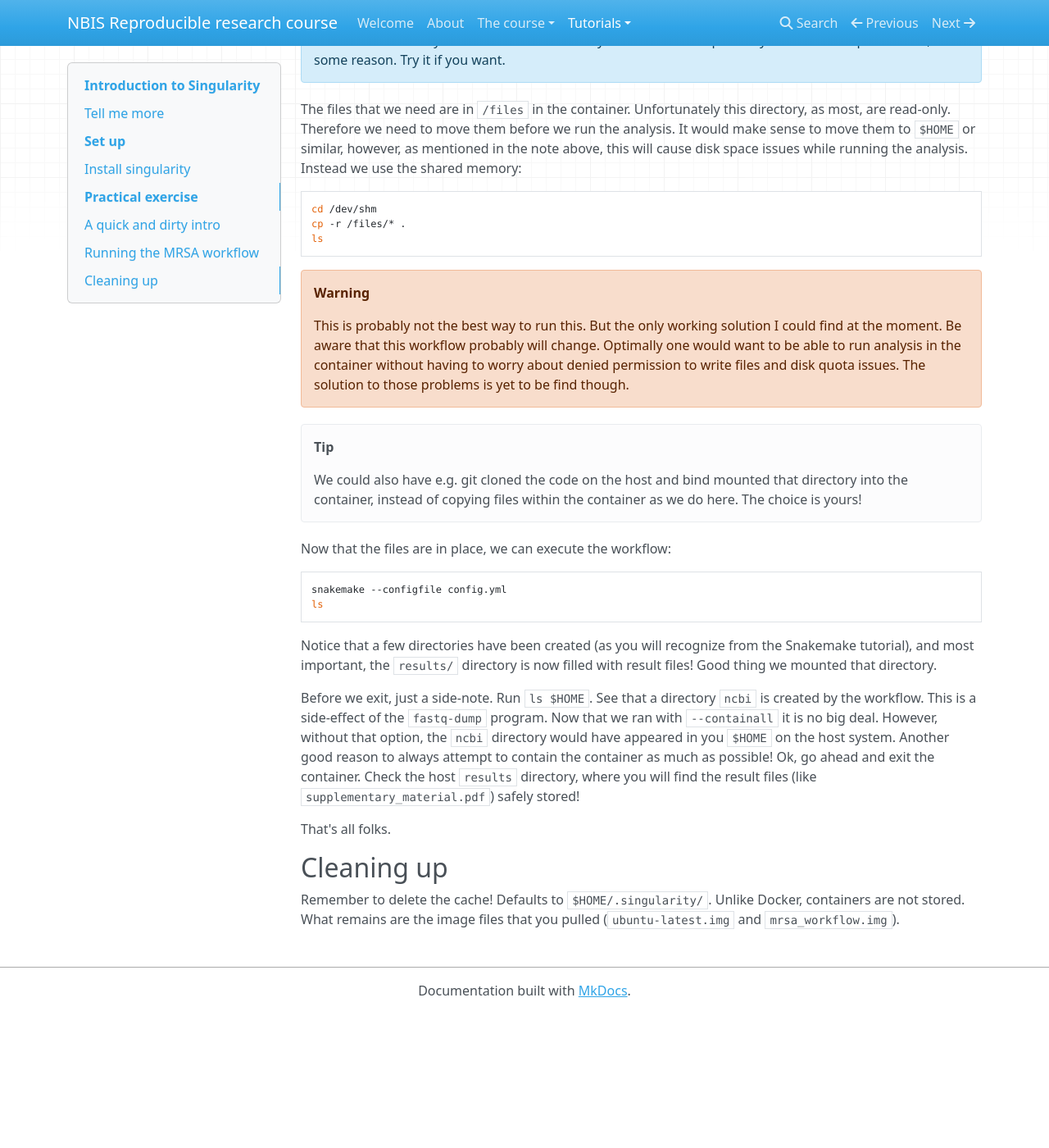
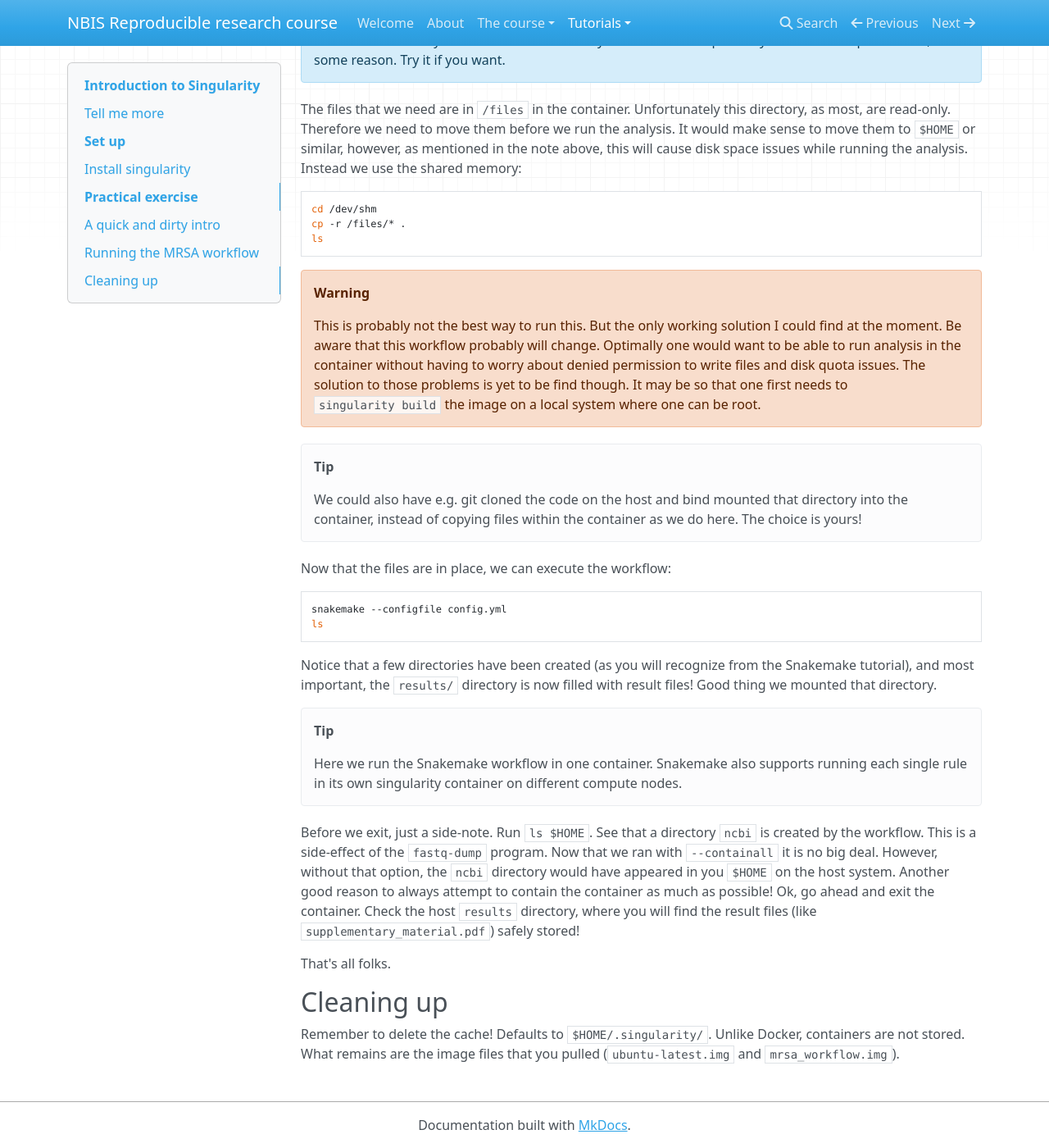
Before and after one commit to NBISweden/workshop-reproducible-research, an MkDocs documentation site: the page built from docs/singularity.md, in a window 1280 px wide and 1400 px high, scrolled down 2928 px. Shown: the whole window at 82% size. Built offline with MkDocs 1.6.1, drawn with Linux system fonts in a browser that asks for light colours; nearby versions of some CDN libraries; old or Windows-style settings are respelled for this version of MkDocs; before the commit the page ends 4164 px from its top, so only the background shows below that.

Commit message:
minor additions

````diff
--- a/docs/singularity.md
+++ b/docs/singularity.md
@@ -116,7 +116,7 @@ ls
 ```
 
 !!! warning
-    This is probably not the best way to run this. But the only working solution I could find at the moment. Be aware that this workflow probably will change. Optimally one would want to be able to run analysis in the container without having to worry about denied permission to write files and disk quota issues. The solution to those problems is yet to be find though.
+    This is probably not the best way to run this. But the only working solution I could find at the moment. Be aware that this workflow probably will change. Optimally one would want to be able to run analysis in the container without having to worry about denied permission to write files and disk quota issues. The solution to those problems is yet to be find though. It may be so that one first needs to `singularity build` the image on a local system where one can be root.
 
 !!! tip
     We could also have e.g. git cloned the code on the host and bind mounted that directory into the container, instead of copying files within the container as we do here. The choice is yours!
@@ -130,11 +130,13 @@ ls
 
 Notice that a few directories have been created (as you will recognize from the Snakemake tutorial), and most important, the `results/` directory is now filled with result files! Good thing we mounted that directory.
 
+!!! tip
+    Here we run the Snakemake workflow in one container. Snakemake also supports running each single rule in its own singularity container on different compute nodes.
+
 Before we exit, just a side-note. Run `ls $HOME`. See that a directory `ncbi` is created by the workflow. This is a side-effect of the `fastq-dump` program. Now that we ran with `--containall` it is no big deal. However, without that option, the `ncbi` directory would have appeared in you `$HOME` on the host system. Another good reason to always attempt to contain the container as much as possible! Ok, go ahead and exit the container. Check the host `results` directory, where you will find the result files (like `supplementary_material.pdf`) safely stored!
 
 That's all folks.
 
-
 ## Cleaning up
 
 Remember to delete the cache! Defaults to `$HOME/.singularity/`. Unlike Docker, containers are not stored. What remains are the image files that you pulled (`ubuntu-latest.img` and `mrsa_workflow.img`).
````
